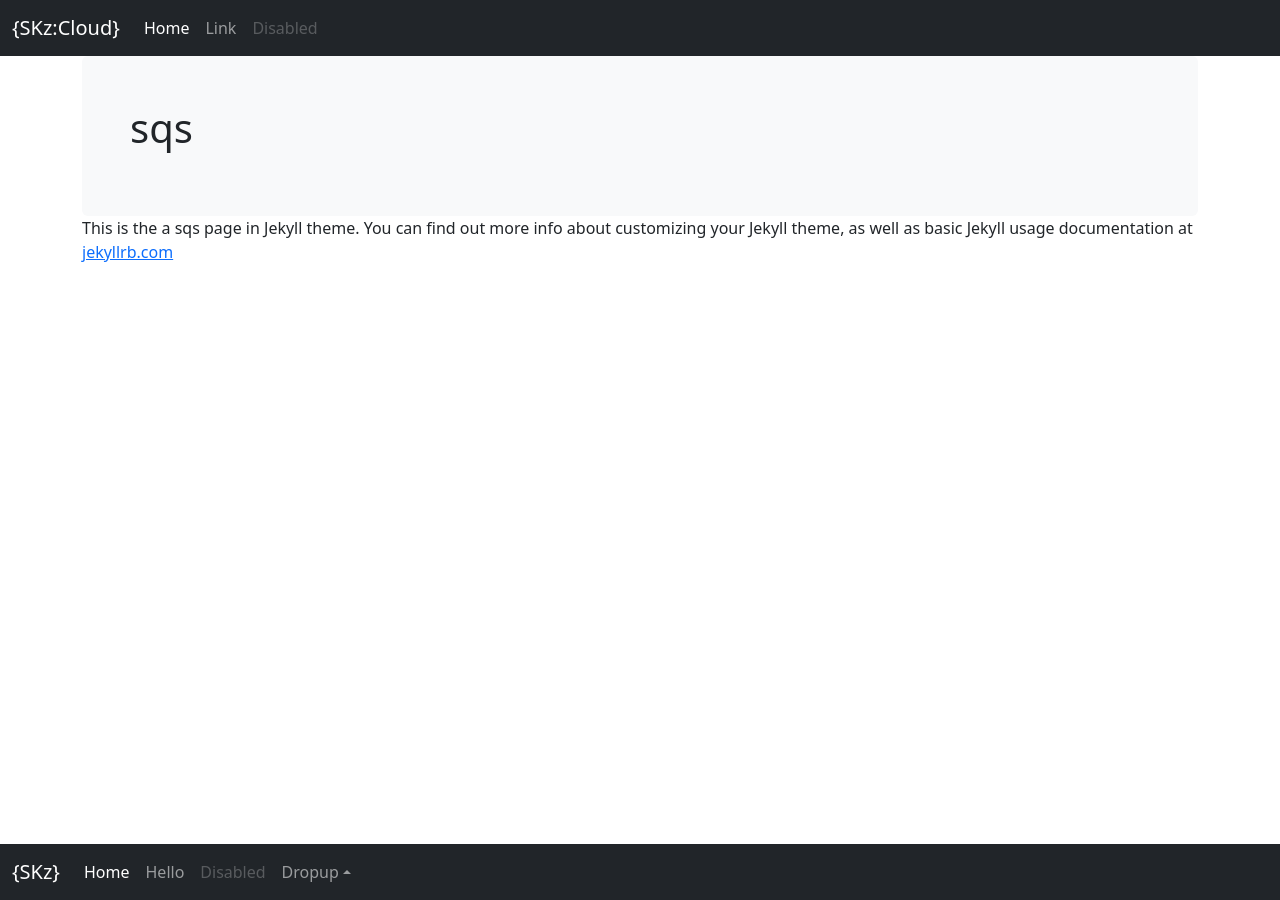
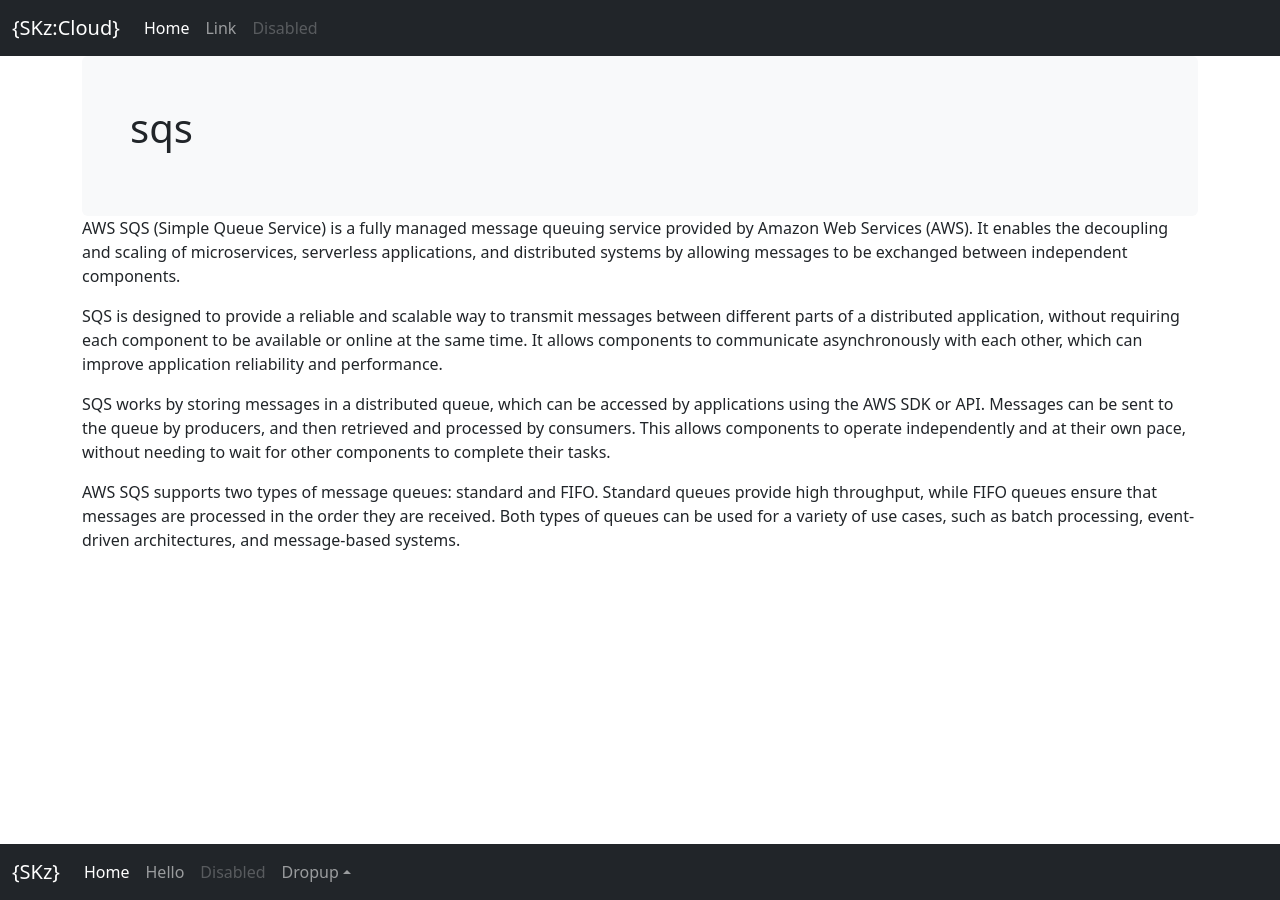
Before and after one commit to s-kazi/s-kazi.github.io, a Jekyll site: the page built from aws/sqs/sqs.markdown, in a window 1280 px wide. Built offline with Jekyll 4.4.1, drawn with Linux system fonts in a browser that asks for light colours; nearby versions of some CDN libraries.

Commit message:
Update sqs.markdown

```diff
--- a/aws/sqs/sqs.markdown
+++ b/aws/sqs/sqs.markdown
@@ -4,4 +4,10 @@ title: sqs
 permalink: /aws-sqs/
 ---
 
-This is the a sqs page in Jekyll theme. You can find out more info about customizing your Jekyll theme, as well as basic Jekyll usage documentation at [jekyllrb.com](https://jekyllrb.com/)
+AWS SQS (Simple Queue Service) is a fully managed message queuing service provided by Amazon Web Services (AWS). It enables the decoupling and scaling of microservices, serverless applications, and distributed systems by allowing messages to be exchanged between independent components.
+
+SQS is designed to provide a reliable and scalable way to transmit messages between different parts of a distributed application, without requiring each component to be available or online at the same time. It allows components to communicate asynchronously with each other, which can improve application reliability and performance.
+
+SQS works by storing messages in a distributed queue, which can be accessed by applications using the AWS SDK or API. Messages can be sent to the queue by producers, and then retrieved and processed by consumers. This allows components to operate independently and at their own pace, without needing to wait for other components to complete their tasks.
+
+AWS SQS supports two types of message queues: standard and FIFO. Standard queues provide high throughput, while FIFO queues ensure that messages are processed in the order they are received. Both types of queues can be used for a variety of use cases, such as batch processing, event-driven architectures, and message-based systems.
```
